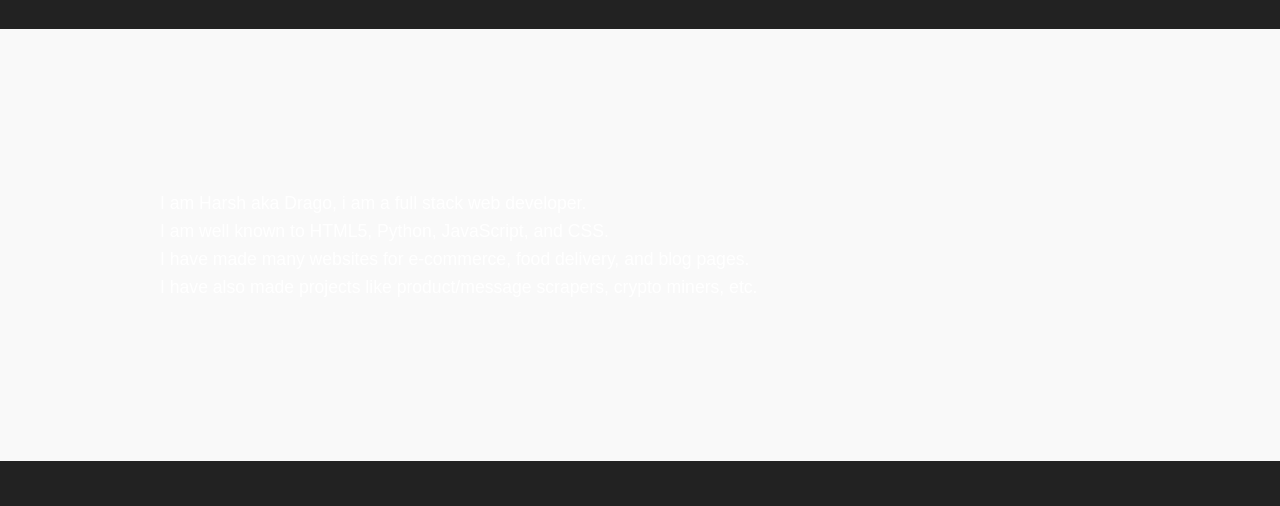
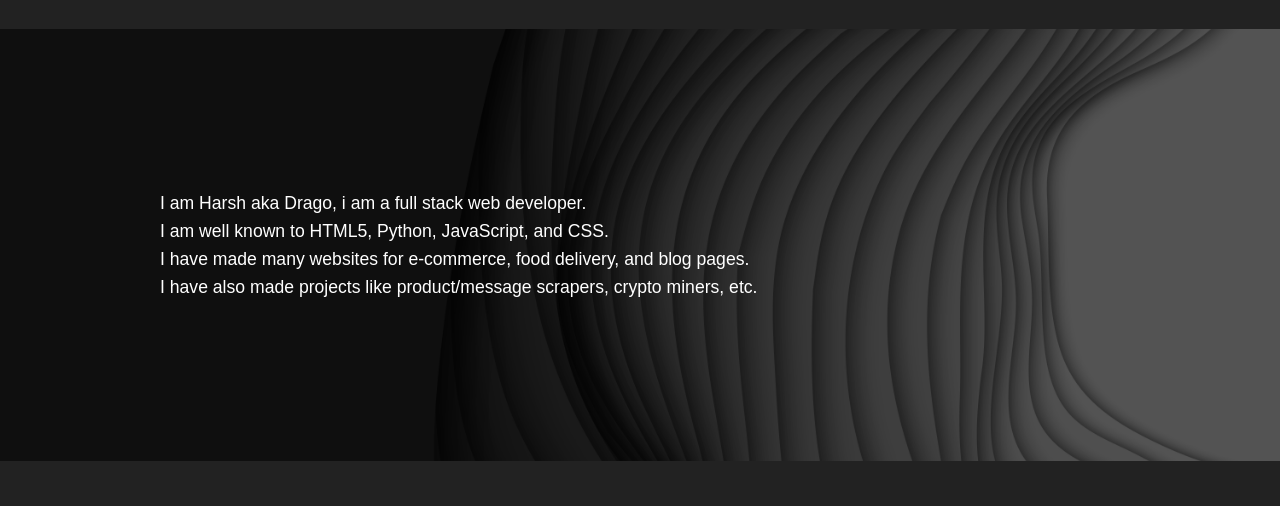
Before and after one commit to HarshDev0/PortFolio-Website-test, a plain HTML site: page index.html in a window 1280 px wide. Shown: the part 117-623 px from the top of the page. Drawn offline with Linux system fonts and the light colour scheme; the site is published under a folder, as on GitHub Pages, so addresses that start at the root find nothing.

Commit message:
Update style.css

```diff
--- a/css/style.css
+++ b/css/style.css
@@ -58,7 +58,7 @@ main {
     font-size: 1.1rem;
 
     /* Background */
-    background: url("/images/home-bg.png") no-repeat center center/cover;
+    background: url("../images/home-bg.png") no-repeat center center/cover;
     color: #fff;
 
     /* Left alignment */
```
